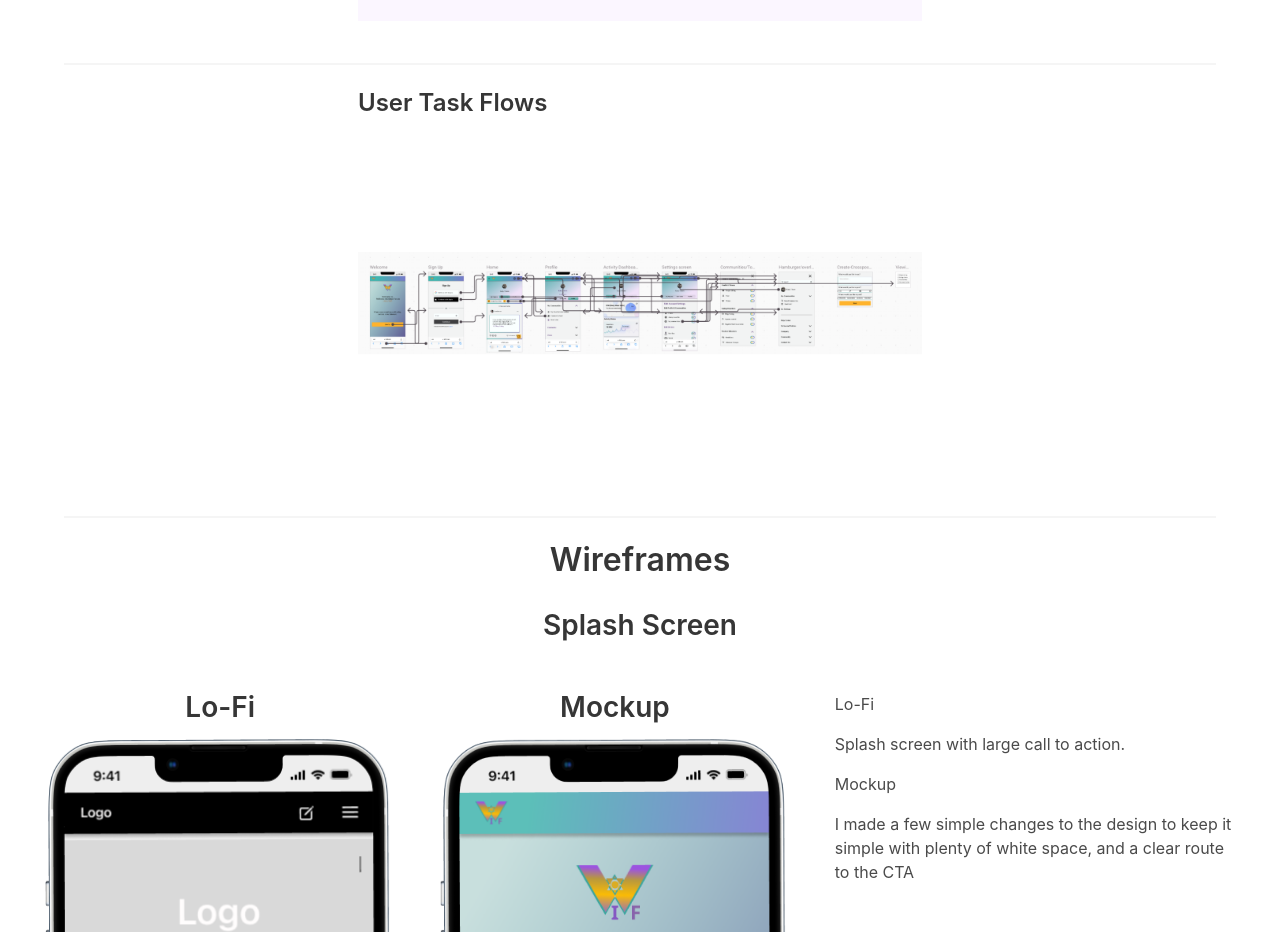
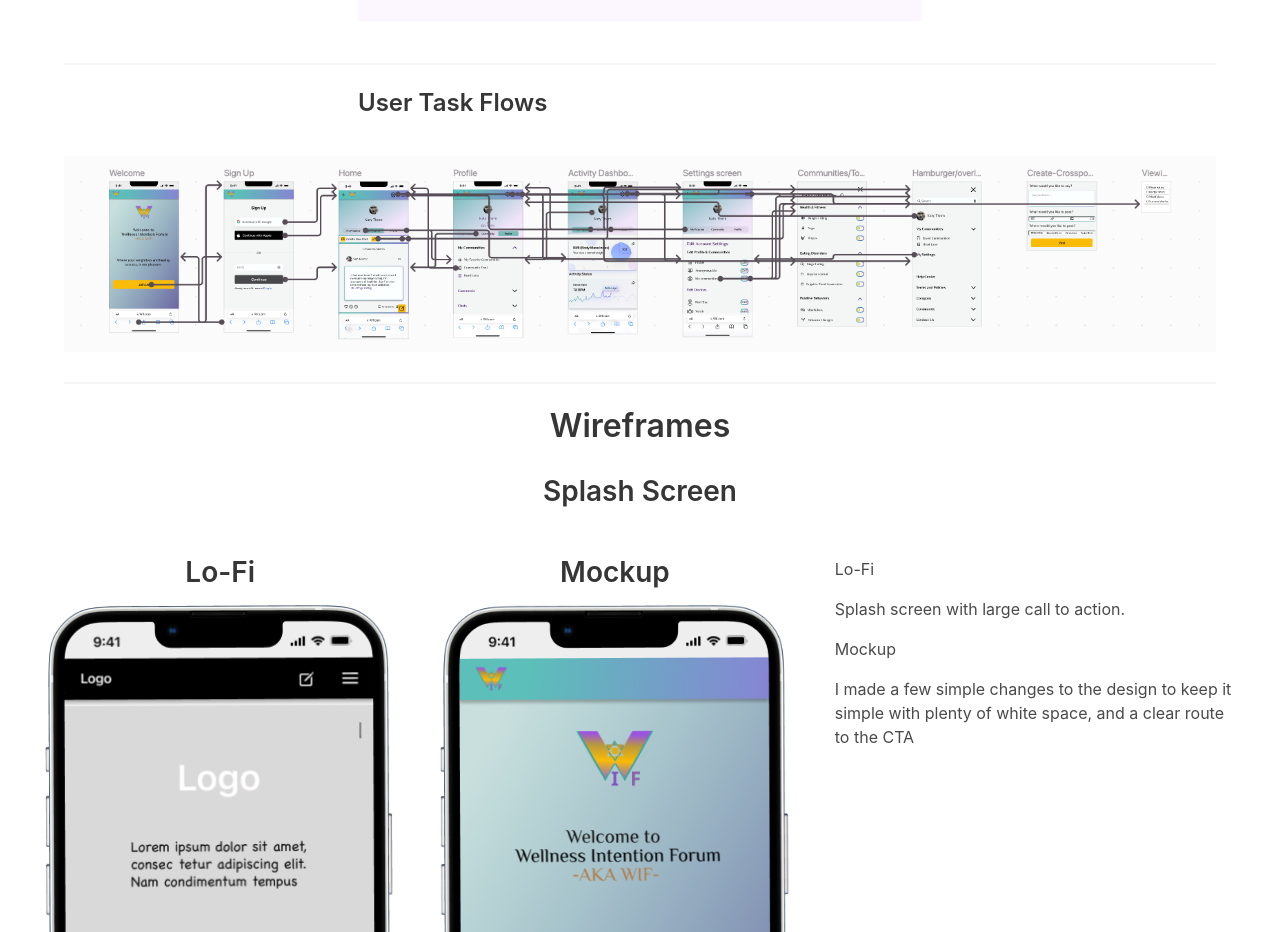
Before and after one commit to Morticia007/bulma-portfolio, a React (Create React App) app: page /work in a window 1280 px wide. Shown: the part 9187-10119 px from the top of the page. Built offline with nearby package versions, Linux system fonts and the light colour scheme.

Commit message:
Add user taskflow image

```diff
--- a/src/Work.js
+++ b/src/Work.js
@@ -5,7 +5,7 @@ import { v4 as uuidv4 } from 'uuid';
 import Splash from './assets/splash-1.png';
 import Splash2 from './assets/splash-2.png';
 import RightHand from './assets/right-hand-color.png';
-import TaskFlows from './assets/taskflows.png';
+import TaskFlows from './assets/user-flow-1.png';
 import MappingJourney from './assets/mappingjourney.png';
 import FeedLoFi from './assets/feed-lofi.png';
 import FeedHiFi from './assets/feed-hifi.png';
@@ -384,9 +384,11 @@ function Work() {
           <div className='columns'>
             <div className='column is-half is-offset-one-quarter has-text-left'>
               <h3>User Task Flows</h3>
-              <img alt='user task flows' src={TaskFlows} />
+
             </div>
+
           </div>
+          <img alt='user task flows' src={TaskFlows} />
           <hr />
         </div>
         <div id='wireframes' className='container-fluid'>
```
Also changed, not shown: src/Content.js (+6 -3 lines), src/assets/user-flow-1.png (added).
